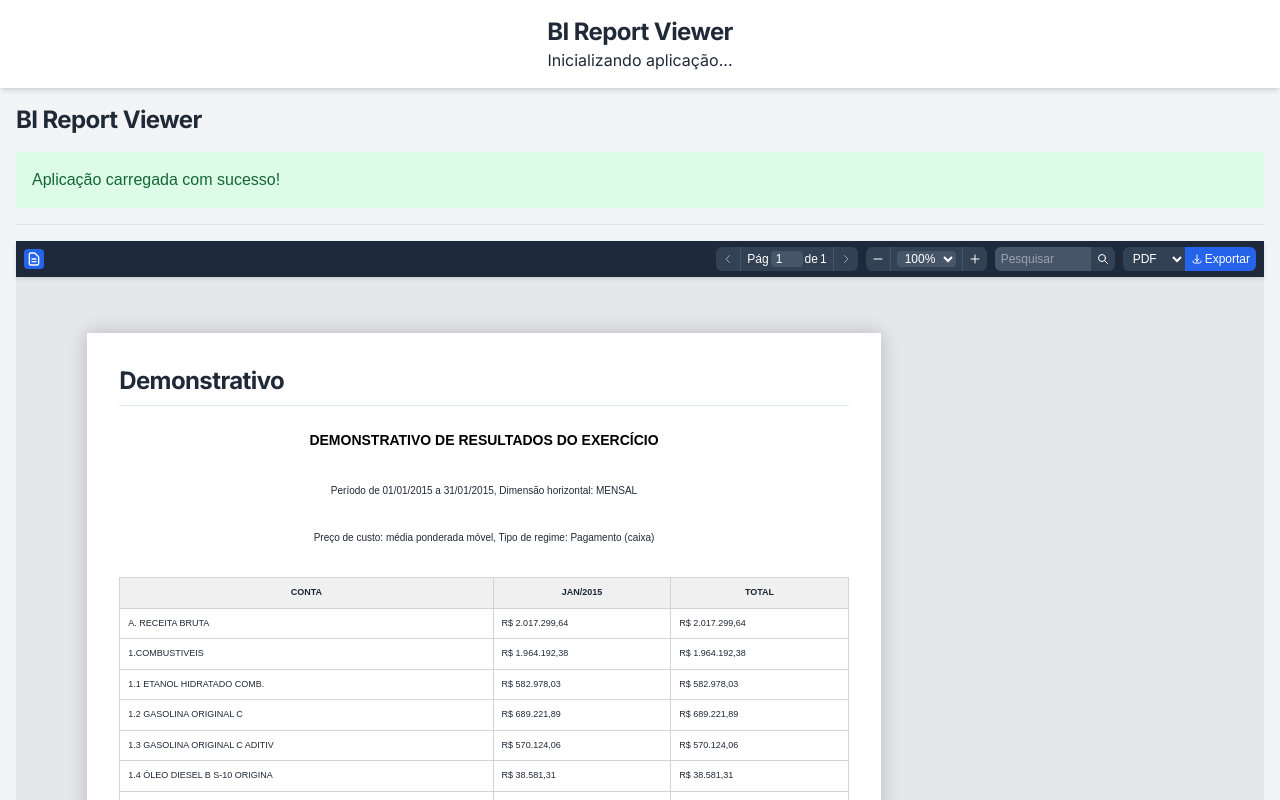
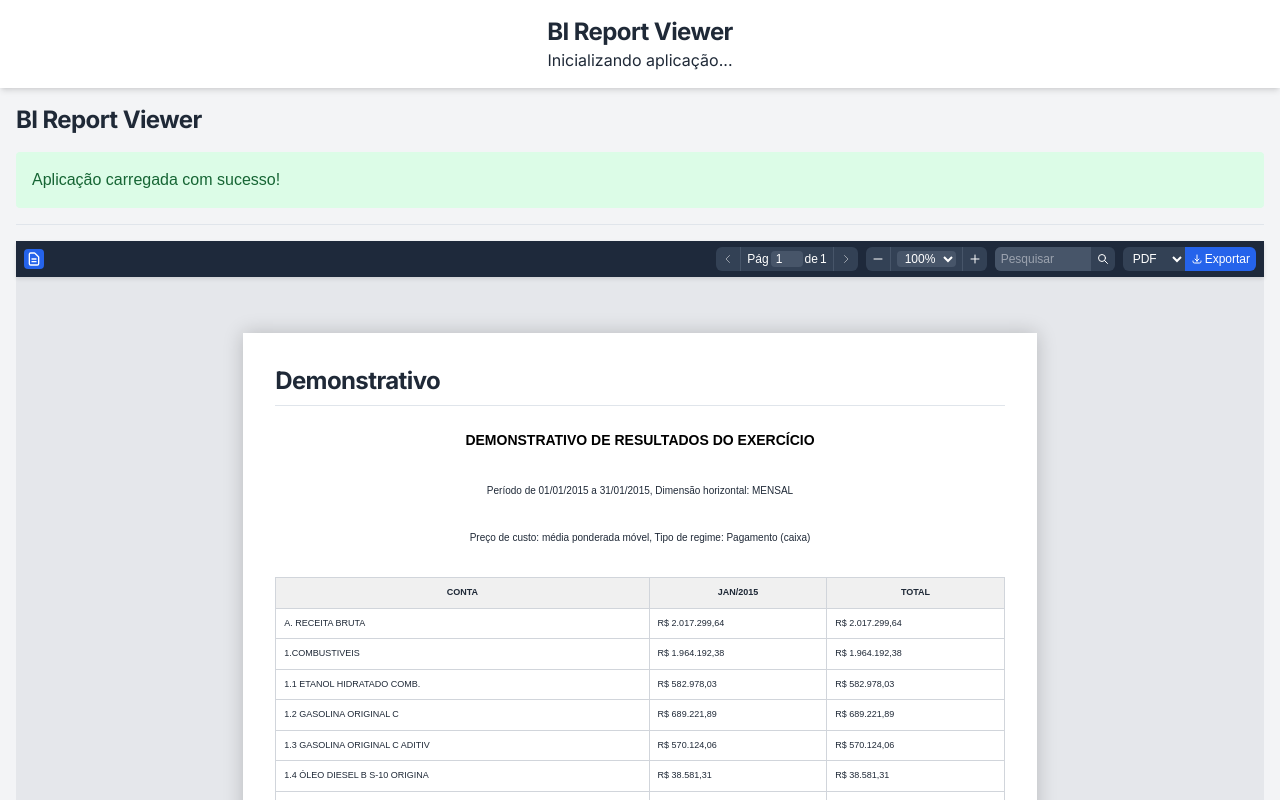
Before and after one commit to paulohenriquevn/report-viewer, an Angular app: page / in a window 1280 px wide. Shown: the top 800 px of the page. Built offline with nearby package versions, Linux system fonts and the light colour scheme.

Commit message:
Melhoria report

```diff
--- a/src/app/report-viewer/components/report-viewer/report-viewer.component.html
+++ b/src/app/report-viewer/components/report-viewer/report-viewer.component.html
@@ -159,7 +159,7 @@
     <!-- Conteúdo do relatório -->
     <div class="flex flex-col md:flex-row bg-gray-200">
         <!-- Área principal com o conteúdo do relatório -->
-        <div class="w-full md:w-3/4 p-6 bg-gray-200 min-h-screen">
+        <div class="w-full p-6 bg-gray-200">
             <!-- Conteúdo do relatório, quando disponível -->
             <div *ngIf="getCurrentPage()" class="report-content-wrapper">
                 <!-- Container com scroll horizontal -->
```
